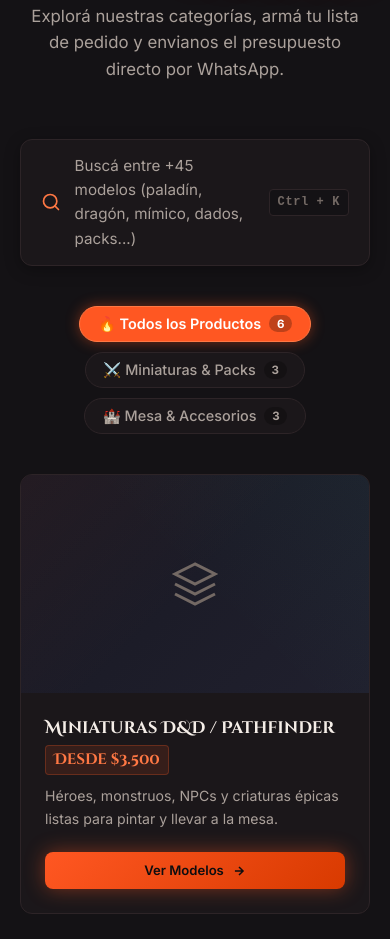
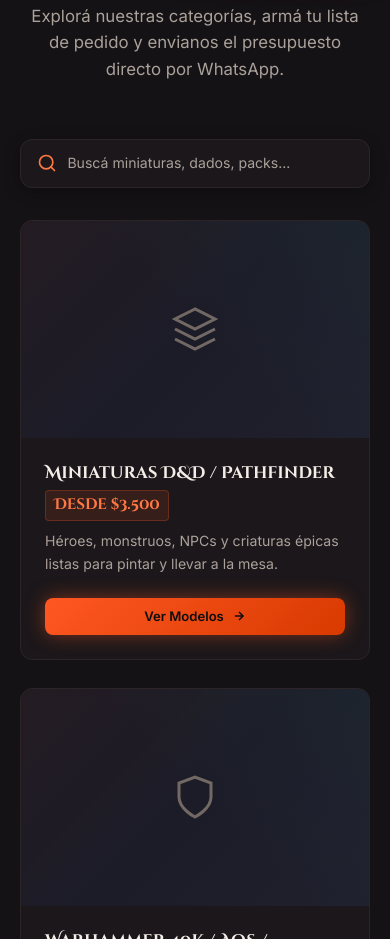
Before and after one commit to ticilicarzze/web_forjalevi, a website: page index.html in a window 390 px wide. Shown: the part 1428-2367 px from the top of the page. Drawn offline with Linux system fonts and the light colour scheme.

Commit message:
fix(mobile): eliminar chips de filtro apilados en inicio y acortar texto del buscador

```diff
--- a/css/styles.css
+++ b/css/styles.css
@@ -2334,6 +2334,23 @@ body.nav-open::before {
   letter-spacing: 0.05em;
 }
 
+@media (max-width: 640px) {
+  .catalog-search-trigger {
+    padding: 0.75rem 1rem;
+    margin-bottom: 2rem;
+    gap: 0.65rem;
+  }
+  .catalog-search-trigger__text {
+    font-size: 0.88rem;
+    white-space: nowrap;
+    overflow: hidden;
+    text-overflow: ellipsis;
+  }
+  .catalog-search-trigger__kbd {
+    display: none;
+  }
+}
+
 /* Modal Overlay */
 .search-modal {
   position: fixed;
--- a/index.html
+++ b/index.html
@@ -199,21 +199,8 @@
             <line x1="21" y1="21" x2="16.65" y2="16.65"></line>
           </svg>
         </div>
-        <span class="catalog-search-trigger__text">Buscá entre +45 modelos (paladín, dragón, mímico, dados, packs...)</span>
+        <span class="catalog-search-trigger__text">Buscá miniaturas, dados, packs...</span>
         <kbd class="catalog-search-trigger__kbd">Ctrl + K</kbd>
-      </div>
-
-      <!-- Interactive Dynamic Filter Chips -->
-      <div class="catalog-filter-bar js-filter-bar" data-target="#catalogGrid">
-        <button type="button" class="filter-chip is-active" data-filter="all">
-          🔥 Todos los Productos <span class="filter-chip__count">6</span>
-        </button>
-        <button type="button" class="filter-chip" data-filter="minis">
-          ⚔️ Miniaturas & Packs <span class="filter-chip__count">3</span>
-        </button>
-        <button type="button" class="filter-chip" data-filter="mesa">
-          🏰 Mesa & Accesorios <span class="filter-chip__count">3</span>
-        </button>
       </div>
 
       <div class="catalog__grid" id="catalogGrid">
--- a/js/main.js
+++ b/js/main.js
@@ -842,7 +842,7 @@
                 <line x1="21" y1="21" x2="16.65" y2="16.65"></line>
               </svg>
             </div>
-            <input type="search" id="searchInput" class="search-modal__input" placeholder="Buscar miniaturas, dragones, packs, torres, accesorios..." autocomplete="off" spellcheck="false" />
+            <input type="search" id="searchInput" class="search-modal__input" placeholder="Buscar miniaturas, dados, packs..." autocomplete="off" spellcheck="false" />
             <button type="button" class="search-modal__clear" id="searchClear" aria-label="Limpiar búsqueda" style="display: none;">
               <svg width="18" height="18" viewBox="0 0 24 24" fill="none" stroke="currentColor" stroke-width="2"><line x1="18" y1="6" x2="6" y2="18"></line><line x1="6" y1="6" x2="18" y2="18"></line></svg>
             </button>
```
Also changed, not shown: catalogo/packs-y-campanas.html (+0 -13 lines).
